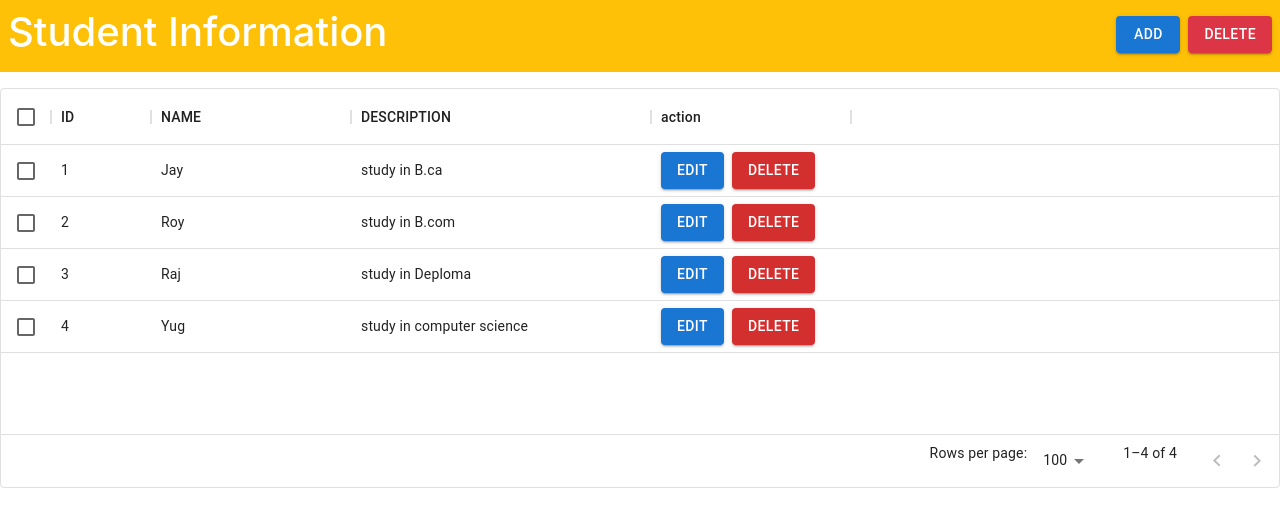
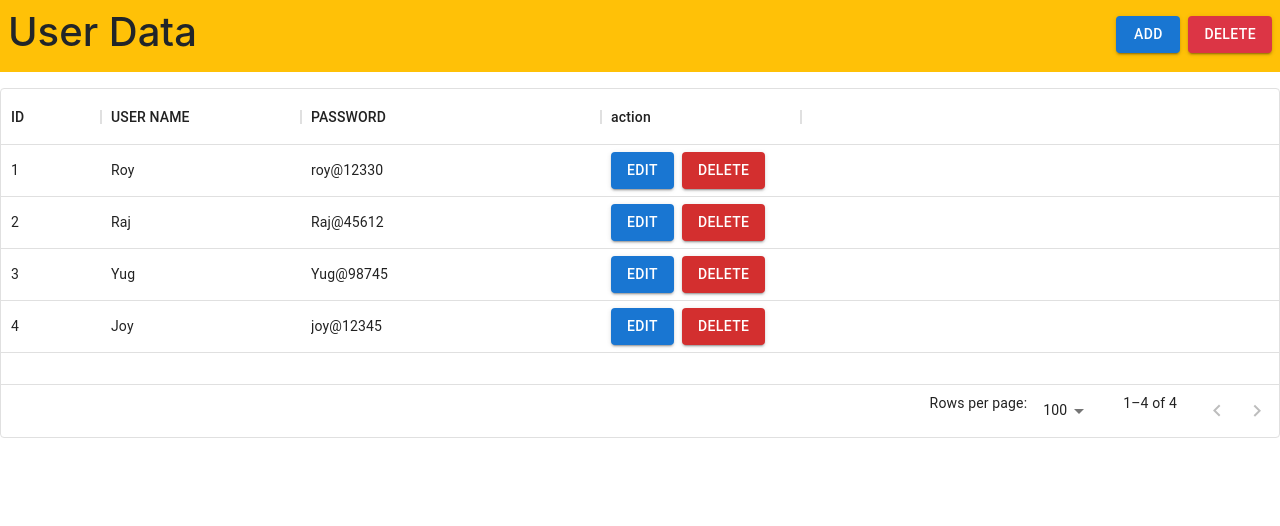
Before and after one commit to AyushNandoriya/redux-app-ayush, a React (Create React App) app: page / in a window 1280 px wide. Shown: the top 526 px of the page. Built offline with nearby package versions, Linux system fonts and the light colour scheme.

Commit message:
redux-toolkit example

```diff
--- a/src/App.js
+++ b/src/App.js
@@ -1,12 +1,12 @@
 import React from 'react';
 import './App.css';
-import StudentData from './components/StudentData';
+import Users from './features/Users/Users';
 
 function App() {
 
   return (
     <div>
-      <StudentData />
+      <Users />
     </div>
   );
 }
--- /dev/null
+++ b/src/features/Users/UserSlice.js
@@ -0,0 +1,50 @@
+import { createSlice } from "@reduxjs/toolkit";
+
+export const UserSlice = createSlice({
+  name: "users",
+  initialState: {
+    users: [
+      {
+        id: 1,
+        name: "Roy",
+        password: "roy@12330",
+      },
+      {
+        id: 2,
+        name: "Raj",
+        password: "Raj@45612",
+      },
+      {
+        id: 3,
+        name: "Yug",
+        password: "Yug@98745",
+      },
+      {
+        id: 4,
+        name: "Joy",
+        password: "joy@12345",
+      },
+    ],
+  },
+
+  reducers: {
+
+    addUsers: (state, action) => {
+      state.users.push(action.payload);
+    },
+
+    // user was not delete.
+    deleteUsers: (state, action) => {
+      console.log(action.payload);
+        state.users.filter(item => item.id !== action.payload);
+        console.log(state.users);
+    },
+  },
+
+});
+
+export const { addUsers, deleteUsers } = UserSlice.actions;
+
+export default UserSlice.reducer;
+
+export const userData = (state) => state.users.users;
--- /dev/null
+++ b/src/features/Users/Users.js
@@ -0,0 +1,123 @@
+import React, {useState} from "react";
+import { useSelector, useDispatch } from "react-redux";
+import { addUsers, deleteUsers, userData } from "./UserSlice";
+import CloseIcon from "@mui/icons-material/Close";
+import { ButtonGroup, Button } from "@mui/material";
+import { DataGrid } from "@mui/x-data-grid";
+
+export default function Counter() {
+
+    const [id, setId] = useState("");
+    const [name, setName] = useState("");
+    const [password, setPassword] = useState("");
+    const [show, setShow] = useState(false);
+    const users = useSelector(userData);
+    const dispatch = useDispatch();
+    const columns = [
+      { field: "id", headerName: "ID", width: "100" },
+      { field: "name", headerName: "USER NAME", width: "200" },
+      { field: "password", headerName: "PASSWORD", width: "300" },
+      {
+        field: "action",
+        renderCell: (row) => {
+          return (
+            <ButtonGroup>
+              <Button
+              className="rounded"
+              variant="contained"
+              onClick={() => editRow(row.row)}
+            >
+              Edit
+            </Button>
+            <Button
+            className="mx-2 rounded"
+              variant="contained"
+              color="error"
+              onClick={() => deleteUser(row.id)}
+            >
+              Delete
+            </Button>
+            </ButtonGroup>
+          );
+        },
+        width: "200",
+      },
+    ];
+
+    const addEmployee = (e) => {
+        e.preventDefault();
+        dispatch(addUsers({id, name, password}));
+    }
+
+    const editRow = (row) => {
+      console.log(row);
+      setShow(true);
+      setId(row.id)
+      setName(row.name);
+      setPassword(row.password);
+    }
+
+    //User will not delete
+    const deleteUser = (id) => {
+      console.log(id);
+      dispatch(deleteUsers(id))
+    }
+
+    return (
+      <div>
+        <div className="d-flex bg-warning justify-content-between text-dak p-2 mb-3">
+        <h1>User Data</h1>
+        <div className="pt-2">
+          <Button variant="contained" className="mx-2" onClick={() => setShow(true)}>
+            Add
+          </Button>
+          <Button variant="contained" className="bg-danger">Delete</Button>
+        </div>
+      </div>
+      {show ? <div className="px-3 mb-4">
+          <form onSubmit={(e) => addEmployee(e)}>
+          <div className="d-flex justify-content-between">
+              <h2 className="mb-3">User Data</h2>
+              <CloseIcon
+                style={{
+                  color: "white",
+                  backgroundColor: "red",
+                  borderRadius: "10%",
+                  marginRight: "1%",
+                  marginTop: "1%",
+                  cursor: "pointer",
+                }}
+                onClick={() => setShow(false)}
+              ></CloseIcon>
+            </div>
+            <label className="form-label">User Id:</label>
+            <input
+              type="text"
+              className="form-control mb-3"
+              value={id}
+              onChange={(e) => setId(e.target.value)}
+            />
+            <label className="form-label">User Name:</label>
+            <input
+              type="text"
+              className="form-control mb-3"
+              value={name}
+              onChange={(e) => setName(e.target.value)}
+            />
+            <label className="form-label">Password:</label>
+            <input
+              type="password"
+              className="form-control mb-3"
+              value={password}
+              onChange={(e) => setPassword(e.target.value)}
+            />
+            <button className="btn btn-primary">Submit</button>
+          </form>
+        </div> : null}
+        <div style={{height: "350px"}}>
+        <DataGrid rows={users}  columns={columns}/>
+        </div>
+        </div>
+    );
+
+}
--- a/src/features/store.js
+++ b/src/features/store.js
@@ -1,34 +1,11 @@
-import { createStore } from 'redux';
-import reducer from './reducer';
+// import { createStore } from 'redux';
+// import reducer from './reducer';
+import { configureStore } from '@reduxjs/toolkit';
+import userReducer from './Users/UserSlice';
 
-let INITIAL_STATE = [
-        {
-          id: 1,
-          name: "Jay",
-          description: "study in B.ca"
-        },
-        {
-          id: 2,
-          name: "Roy",
-          description: "study in B.com"
-        },
-        {
-          id: 3,
-          name: "Raj",
-          description: "study in Deploma"
-        },
-        {
-          id: 4,
-          name: "Yug",
-          description: "study in computer science"
-        }
-];
+export default configureStore({
 
-const store = createStore(reducer, INITIAL_STATE);
-
-store.subscribe(() => {
-  console.log("Store", store);
-  console.log("Store State", store.getState());
+  reducer: {
+    users: userReducer
+  }
 });
-
-export default store;
```
